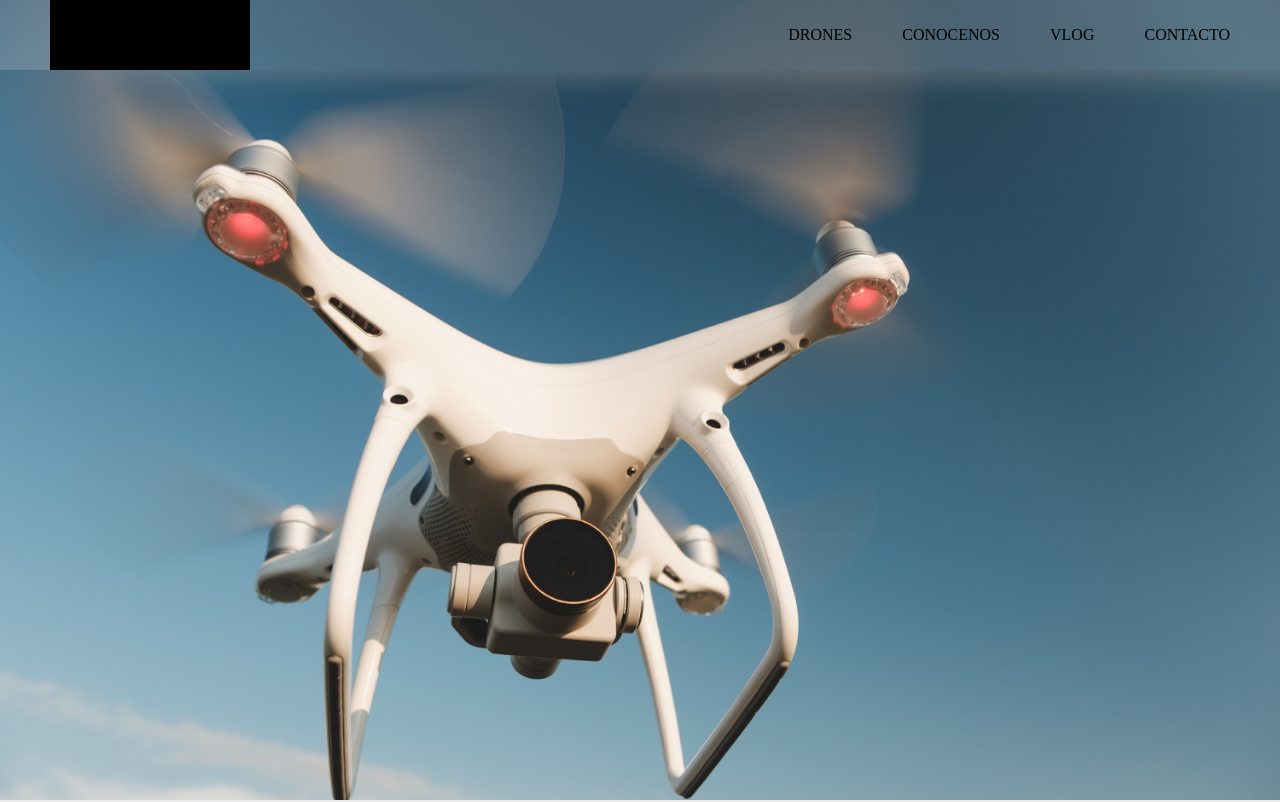
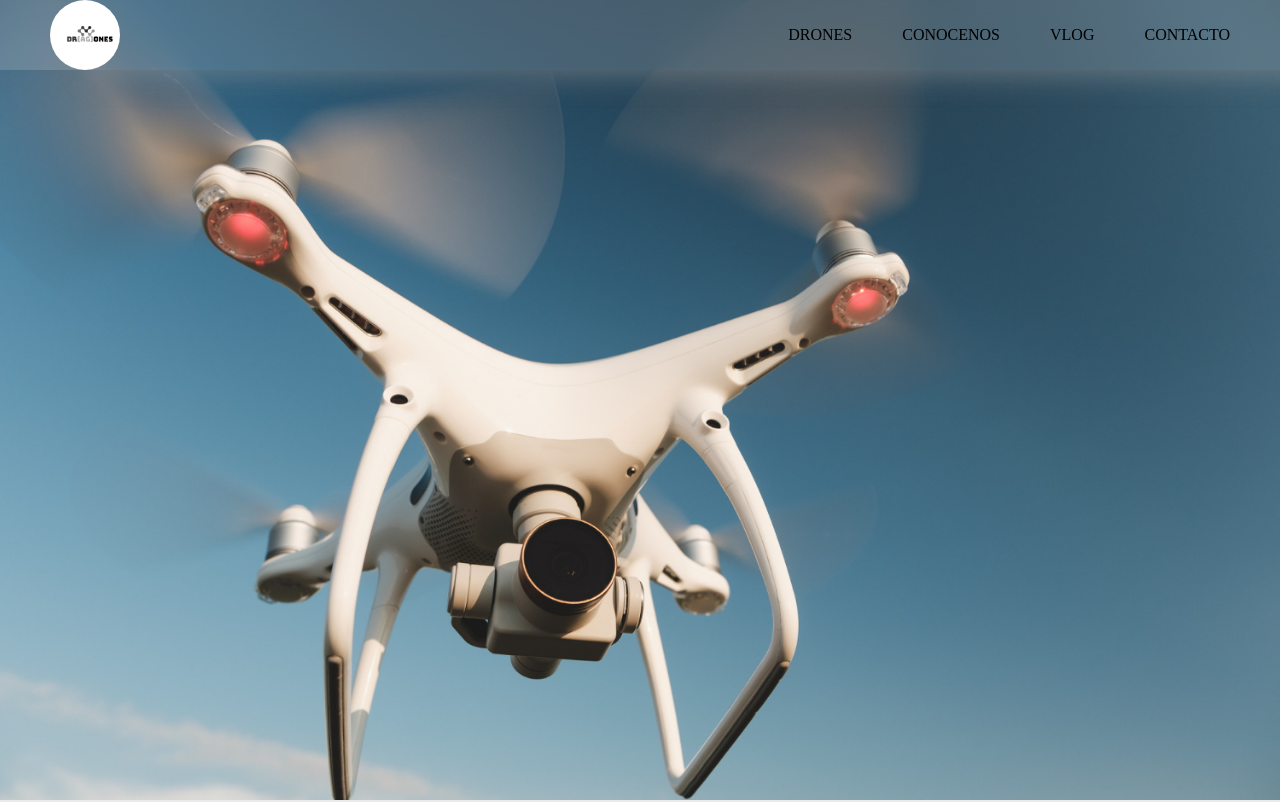
Before and after one commit to solangeleites/landing-drones, a plain HTML site: page index.html in a window 1280 px wide. Shown: the top 802 px of the page. Drawn offline with Linux system fonts and the light colour scheme.

Commit message:
casi lista

```diff
--- a/index.html
+++ b/index.html
@@ -5,6 +5,7 @@
     <meta http-equiv="X-UA-Compatible" content="IE=edge">
     <meta name="viewport" content="width=device-width, initial-scale=1.0">
     <title>DR(AG)ONES</title>
+    <link rel="icon" href="./img/LOGO.png">
     <link rel="stylesheet" href="./style.css">
     <link rel="stylesheet" href="https://cdnjs.cloudflare.com/ajax/libs/font-awesome/6.1.2/css/all.min.css">
 </head>
@@ -12,7 +13,7 @@
     <header>
     <div class="background-header">
     <nav class="navbar">
-        <div class="img"></div>
+        <div class="img"> <a href="#"> <img src="./img/LOGO.png" alt="" class="logo"></a>   </div>
         <ul class="nav-list">
         <li class="li-header"><a class="a-header" href="#drones">Drones</a></li>
         <li class="li-header"><a class="a-header" href="#conocenos">Conocenos</a></li>
--- a/style.css
+++ b/style.css
@@ -29,9 +29,11 @@ width: 100vw;
 .img{
 display: flex;
 flex-direction: column;
-background: black;
-width: 200px;
 height: 70px;
+}
+.logo{
+height: 70px;
+border-radius: 100px;
 }
 .nav-list{
 display: flex;
```
Also changed, not shown: img/LOGO.png (added).
